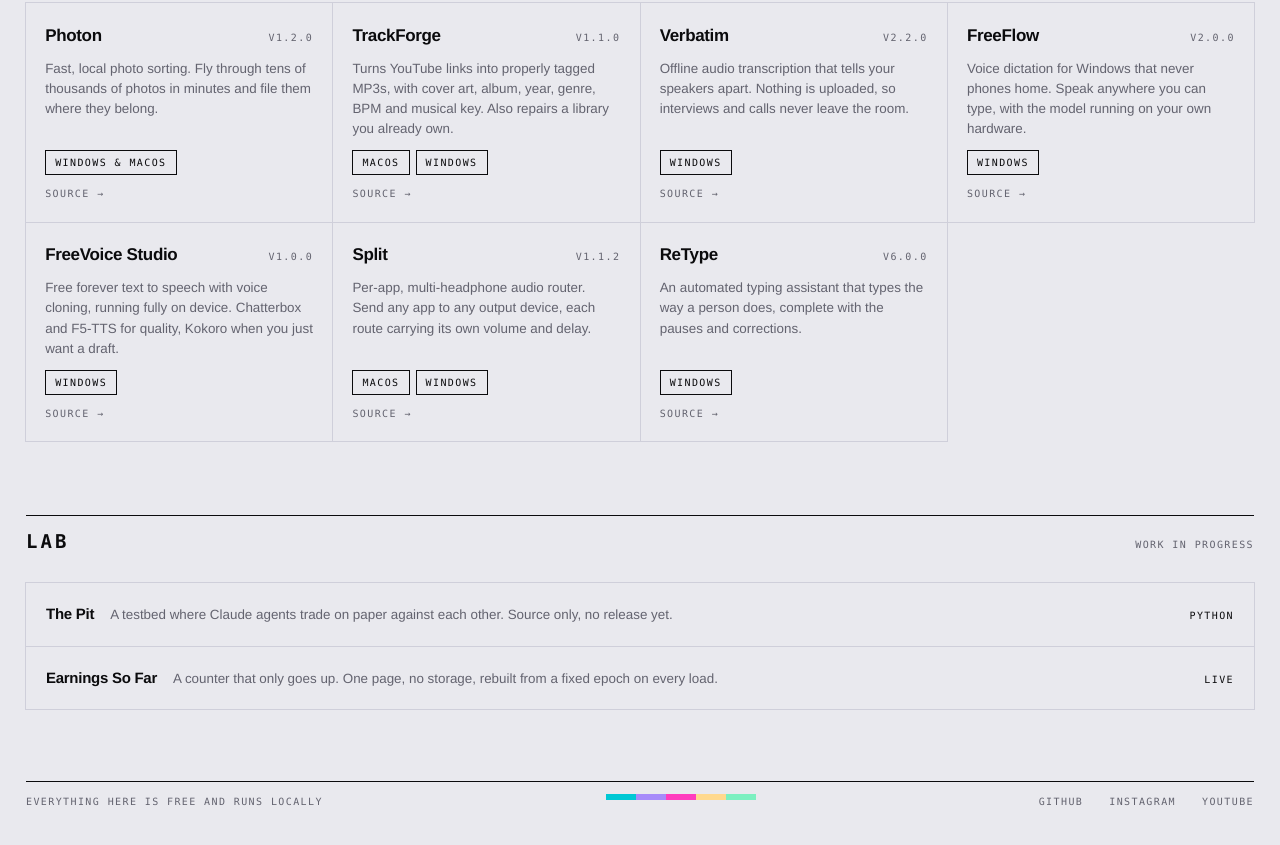
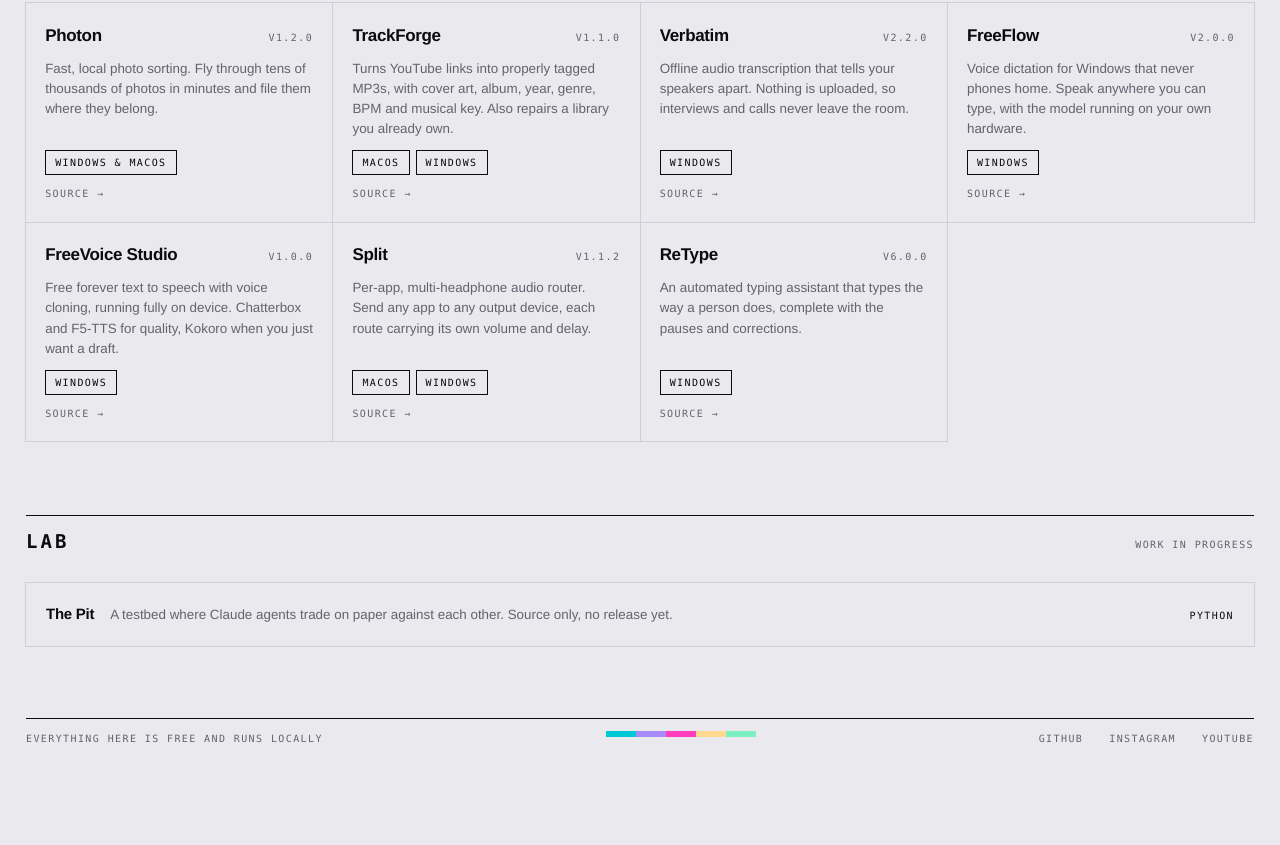
Before and after one commit to barongartner/barongartner.github.io, a plain HTML site: page index.html in a window 1280 px wide. Shown: the part 1309-2154 px from the top of the page. After the commit the page ends 2103 px from the top, so only its background shows below. Drawn offline with Linux system fonts and the light colour scheme.

Commit message:
Remove Earnings So Far from Lab
The card was badged Live but /earnings/ has been returning 404, and
the page no longer exists in the repo.

Co-Authored-By: Claude Opus 5 <noreply@anthropic.com>

```diff
--- a/index.html
+++ b/index.html
@@ -424,11 +424,6 @@ button.invert:hover{border-color:var(--ink);color:var(--ink)}
         <span class="d">A testbed where Claude agents trade on paper against each other. Source only, no release yet.</span>
         <span class="mono">Python</span>
       </a>
-      <a href="https://barongartner.github.io/earnings/">
-        <strong>Earnings So Far</strong>
-        <span class="d">A counter that only goes up. One page, no storage, rebuilt from a fixed epoch on every load.</span>
-        <span class="mono">Live</span>
-      </a>
     </div>
   </section>
 
```
